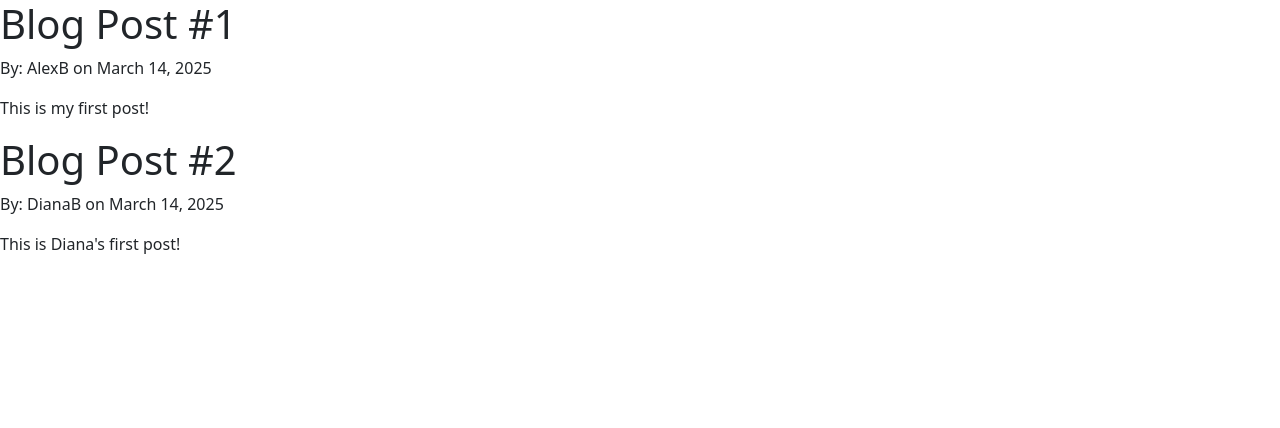
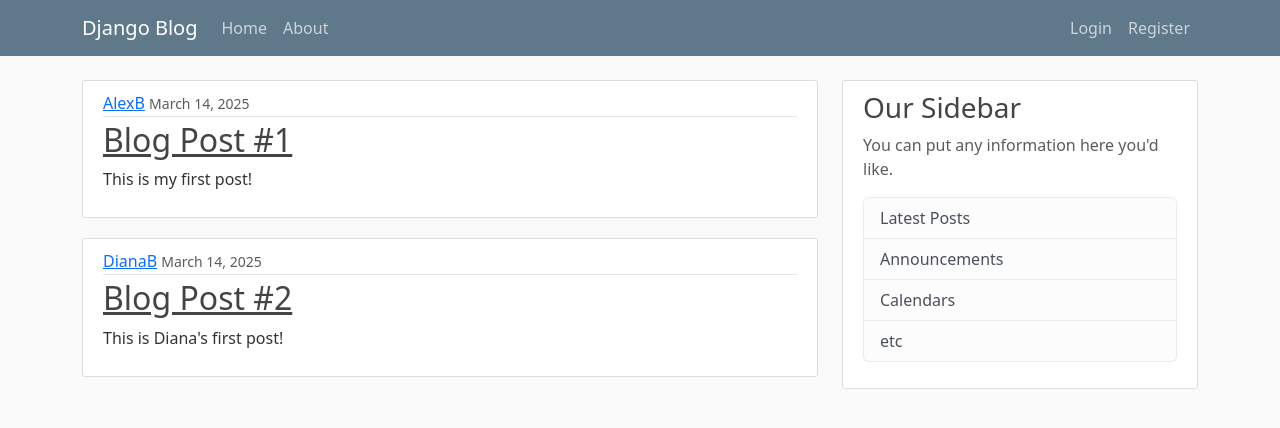
Before and after one commit to vlajksanyee/django_web_app, a Django app: page / in a window 1280 px wide. Shown: the top 428 px of the page. Run offline with Django 5.2, Linux system fonts and the light colour scheme.

Commit message:
chore(style): copy some snippets for styling

```diff
--- /dev/null
+++ b/django_blog/blog/static/blog/main.css
@@ -0,0 +1,84 @@
+body {
+    background: #fafafa;
+    color: #333333;
+    margin-top: 5rem;
+  }
+
+  h1, h2, h3, h4, h5, h6 {
+    color: #444444;
+  }
+
+  ul {
+    margin: 0;
+  }
+
+  .bg-steel {
+    background-color: #5f788a;
+  }
+
+  .site-header .navbar-nav .nav-link {
+    color: #cbd5db;
+  }
+
+  .site-header .navbar-nav .nav-link:hover {
+    color: #ffffff;
+  }
+
+  .site-header .navbar-nav .nav-link.active {
+    font-weight: 500;
+  }
+
+  .content-section {
+    background: #ffffff;
+    padding: 10px 20px;
+    border: 1px solid #dddddd;
+    border-radius: 3px;
+    margin-bottom: 20px;
+  }
+
+  .article-title {
+    color: #444444;
+  }
+
+  a.article-title:hover {
+    color: #428bca;
+    text-decoration: none;
+  }
+
+  .article-content {
+    white-space: pre-line;
+  }
+
+  .article-img {
+    height: 65px;
+    width: 65px;
+    margin-right: 16px;
+  }
+
+  .article-metadata {
+    padding-bottom: 1px;
+    margin-bottom: 4px;
+    border-bottom: 1px solid #e3e3e3
+  }
+
+  .article-metadata a:hover {
+    color: #333;
+    text-decoration: none;
+  }
+
+  .article-svg {
+    width: 25px;
+    height: 25px;
+    vertical-align: middle;
+  }
+
+  .account-img {
+    height: 125px;
+    width: 125px;
+    margin-right: 20px;
+    margin-bottom: 16px;
+  }
+
+  .account-heading {
+    font-size: 2.5rem;
+  }
--- a/django_blog/blog/templates/blog/base.html
+++ b/django_blog/blog/templates/blog/base.html
@@ -1,26 +1,78 @@
+{% load static %}
 <!DOCTYPE html>
 <html lang="en">
 
 <head>
     <meta charset="UTF-8">
     <meta name="viewport" content="width=device-width, initial-scale=1.0">
+    <link href="https://cdn.jsdelivr.net/npm/bootstrap@5.3.3/dist/css/bootstrap.min.css" rel="stylesheet"
+        integrity="sha384-QWTKZyjpPEjISv5WaRU9OFeRpok6YctnYmDr5pNlyT2bRjXh0JMhjY6hW+ALEwIH" crossorigin="anonymous">
+    <link rel="stylesheet" href="{% static 'blog/main.css' %}">
+
     {% if title %}
         <title>Django Blog - {{ title }}</title>
     {% else %}
         <title>Django Blog</title>
     {% endif %}
-
-    <!-- Bootstrap -->
-    <link href="https://cdn.jsdelivr.net/npm/bootstrap@5.3.3/dist/css/bootstrap.min.css" rel="stylesheet" integrity="sha384-QWTKZyjpPEjISv5WaRU9OFeRpok6YctnYmDr5pNlyT2bRjXh0JMhjY6hW+ALEwIH" crossorigin="anonymous">
 </head>
 
 <body>
-    {% block content %}
-    {% endblock content %}
+    <!-- Navbar -->
+    <header class="site-header">
+        <nav class="navbar navbar-expand-md navbar-dark bg-steel fixed-top">
+            <div class="container">
+                <a class="navbar-brand mr-4" href="/">Django Blog</a>
+                <button class="navbar-toggler" type="button" data-toggle="collapse" data-target="#navbarToggle"
+                    aria-controls="navbarToggle" aria-expanded="false" aria-label="Toggle navigation">
+                    <span class="navbar-toggler-icon"></span>
+                </button>
+                <div class="collapse navbar-collapse justify-content-between" id="navbarToggle">
+                    <div class="navbar-nav mr-auto">
+                        <a class="nav-item nav-link" href="/">Home</a>
+                        <a class="nav-item nav-link" href="/about">About</a>
+                    </div>
+                    <!-- Navbar Right Side -->
+                    <div class="navbar-nav">
+                        <a class="nav-item nav-link" href="#">Login</a>
+                        <a class="nav-item nav-link" href="#">Register</a>
+                    </div>
+                </div>
+            </div>
+        </nav>
+    </header>
+
+    <!-- Content -->
+    <main role="main" class="container">
+        <div class="row">
+            <div class="col-md-8">
+                {% block content %}{% endblock %}
+            </div>
+            <div class="col-md-4">
+                <div class="content-section">
+                    <h3>Our Sidebar</h3>
+                    <p class='text-muted'>You can put any information here you'd like.
+                    <ul class="list-group">
+                        <li class="list-group-item list-group-item-light">Latest Posts</li>
+                        <li class="list-group-item list-group-item-light">Announcements</li>
+                        <li class="list-group-item list-group-item-light">Calendars</li>
+                        <li class="list-group-item list-group-item-light">etc</li>
+                    </ul>
+                    </p>
+                </div>
+            </div>
+        </div>
+    </main>
 
     <!-- Bootstrap and Popper -->
-    <script src="https://cdn.jsdelivr.net/npm/bootstrap@5.3.3/dist/js/bootstrap.bundle.min.js" integrity="sha384-YvpcrYf0tY3lHB60NNkmXc5s9fDVZLESaAA55NDzOxhy9GkcIdslK1eN7N6jIeHz" crossorigin="anonymous"></script>
-    <script src="https://cdn.jsdelivr.net/npm/@popperjs/core@2.11.8/dist/umd/popper.min.js" integrity="sha384-I7E8VVD/ismYTF4hNIPjVp/Zjvgyol6VFvRkX/vR+Vc4jQkC+hVqc2pM8ODewa9r" crossorigin="anonymous"></script>
-    <script src="https://cdn.jsdelivr.net/npm/bootstrap@5.3.3/dist/js/bootstrap.min.js" integrity="sha384-0pUGZvbkm6XF6gxjEnlmuGrJXVbNuzT9qBBavbLwCsOGabYfZo0T0to5eqruptLy" crossorigin="anonymous"></script>
+    <script src="https://cdn.jsdelivr.net/npm/bootstrap@5.3.3/dist/js/bootstrap.bundle.min.js"
+        integrity="sha384-YvpcrYf0tY3lHB60NNkmXc5s9fDVZLESaAA55NDzOxhy9GkcIdslK1eN7N6jIeHz"
+        crossorigin="anonymous"></script>
+    <script src="https://cdn.jsdelivr.net/npm/@popperjs/core@2.11.8/dist/umd/popper.min.js"
+        integrity="sha384-I7E8VVD/ismYTF4hNIPjVp/Zjvgyol6VFvRkX/vR+Vc4jQkC+hVqc2pM8ODewa9r"
+        crossorigin="anonymous"></script>
+    <script src="https://cdn.jsdelivr.net/npm/bootstrap@5.3.3/dist/js/bootstrap.min.js"
+        integrity="sha384-0pUGZvbkm6XF6gxjEnlmuGrJXVbNuzT9qBBavbLwCsOGabYfZo0T0to5eqruptLy"
+        crossorigin="anonymous"></script>
 </body>
+
 </html>
--- a/django_blog/blog/templates/blog/home.html
+++ b/django_blog/blog/templates/blog/home.html
@@ -2,8 +2,15 @@
 
 {% block content %}
     {% for post in posts %}
-        <h1>{{ post.title }}</h1>
-        <p>By: {{ post.author }} on {{ post.date_posted }}</p>
-        <p>{{ post.content }}</p>
+    <article class="media content-section">
+        <div class="media-body">
+            <div class="article-metadata">
+                <a class="mr-2" href="#">{{ post.author }}</a>
+                <small class="text-muted">{{ post.date_posted }}</small>
+            </div>
+            <h2><a class="article-title" href="#">{{ post.title }}</a></h2>
+            <p class="article-content">{{ post.content }}</p>
+        </div>
+    </article>
     {% endfor %}
 {% endblock content %}
```
